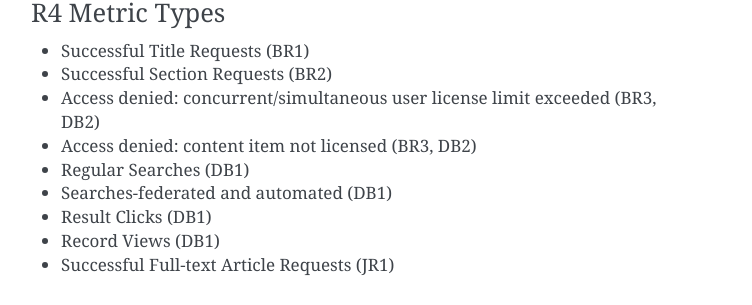
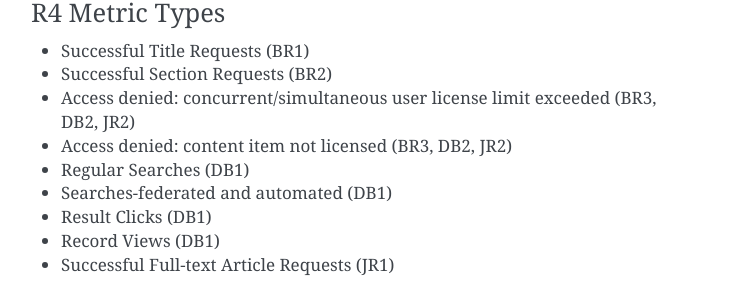
Before and after one commit to ereiskind/nolcat, a Sphinx documentation site: the page built from docs/source/the_database.rst, in a window 1280 px wide and 900 px high, scrolled down 3317 px. Shown: the part 185-490 px from the top of the window, without its empty margins (389-1141 px from the left). Built offline with Sphinx 7.4.7, drawn with Linux system fonts in a browser that asks for light colours.

```diff
--- a/docs/source/the_database.rst
+++ b/docs/source/the_database.rst
@@ -83,8 +83,8 @@ R4 Metric Types
 ===============
 * Successful Title Requests (BR1)
 * Successful Section Requests (BR2)
-* Access denied: concurrent/simultaneous user license limit exceeded (BR3, DB2)
-* Access denied: content item not licensed (BR3, DB2)
+* Access denied: concurrent/simultaneous user license limit exceeded (BR3, DB2, JR2)
+* Access denied: content item not licensed (BR3, DB2, JR2)
 * Regular Searches (DB1)
 * Searches-federated and automated (DB1)
 * Result Clicks (DB1)
```
Also changed, not shown: 4 other files.
